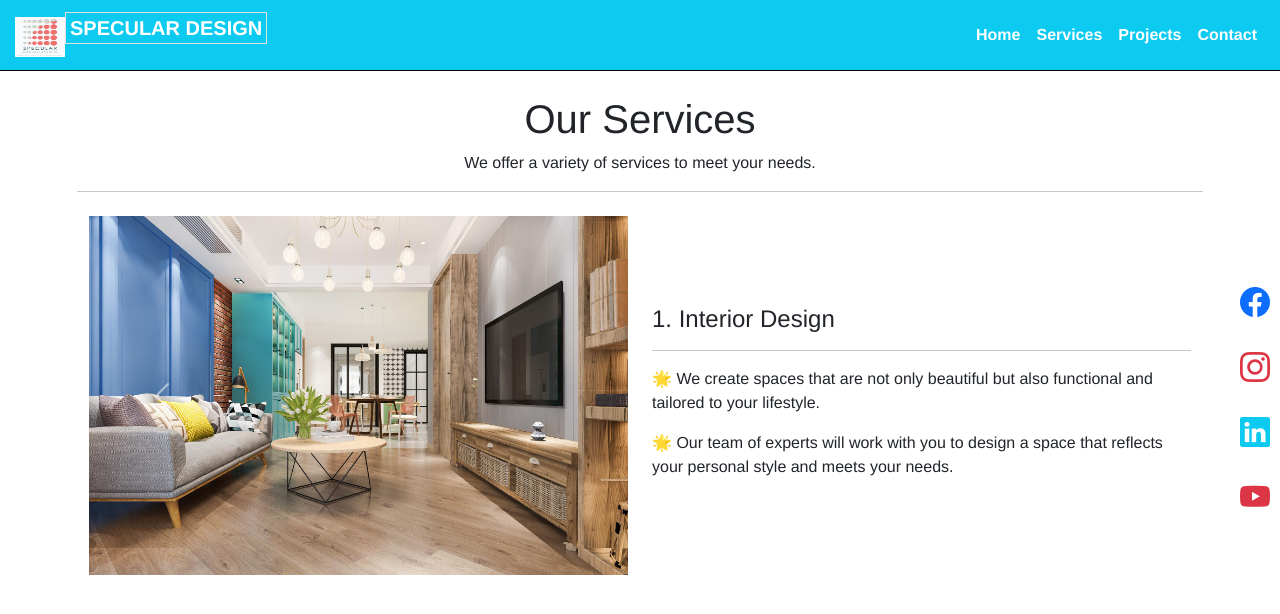
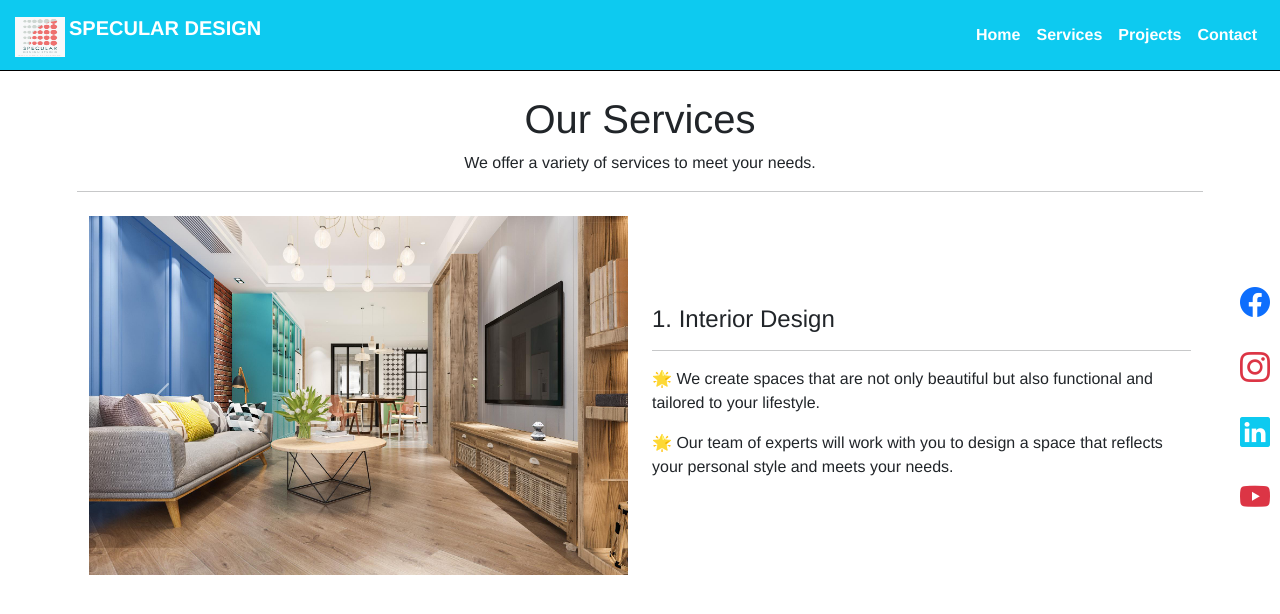
Before and after one commit to pravinsathishprabu/Specular-Designs, a React (Vite) app: page /Specular-Designs/services in a window 1280 px wide. Shown: the top 614 px of the page. Built offline with nearby package versions, Linux system fonts and the light colour scheme.

Commit message:
New changes2

```diff
--- a/src/Pages/nav.jsx
+++ b/src/Pages/nav.jsx
@@ -8,7 +8,7 @@ const Navbar = () => {
       <div className="container-fluid">
         <a className="navbar-brand" href="#">
           <img src={logo} alt="Logo" width="50" height="40" className="bg-light d-inline-block align-text-top" />
-          <b className="text-white p-1 mt-2 border">SPECULAR DESIGN</b>
+          <b className="text-white p-1">SPECULAR DESIGN</b>
         </a>
         <button
           className="navbar-toggler"
```
